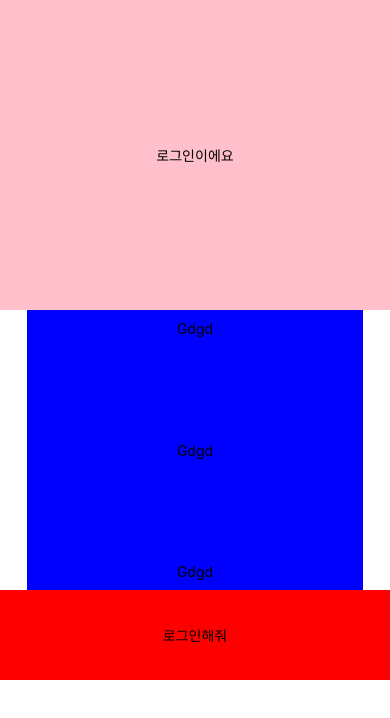
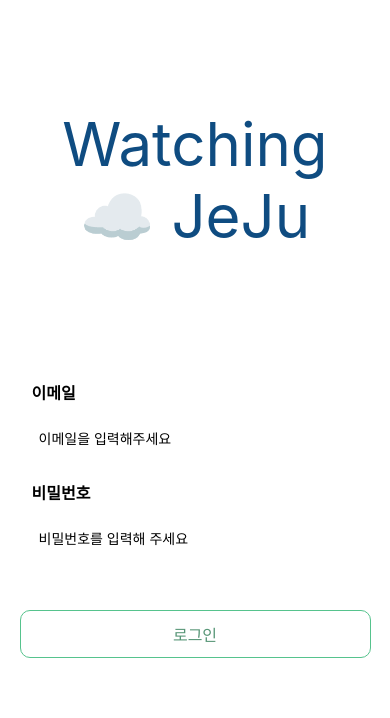
Before and after one commit to limdumb/GoJEJU, a React Native app: screen /LoginView in a window 390 px wide. Shown: the top 718 px of the page. Built offline with nearby package versions, Linux system fonts and the light colour scheme.

Commit message:
[Feat] Login 생성

```diff
--- a/pages/auth/LoginView.tsx
+++ b/pages/auth/LoginView.tsx
@@ -1,19 +1,44 @@
+import { useState } from "react";
 import { StyleSheet } from "react-native";
 import { Text, View } from "react-native";
+import AuthButton from "../../components/AuthButton";
+import AuthLogo from "../../components/AuthLogo";
+import CommonInput from "../../components/CommonInput";
 
 export default function LoginView() {
+  const [emailValue, setEmailValue] = useState("");
+  const [password, setPassword] = useState("");
   return (
     <View style={styles.container}>
-      <View style={styles.logoSection}>
-        <Text>로그인이에요</Text>
-      </View>
-      <View style={styles.loginSelectSection}>
-        <Text>Gdgd</Text>
-        <Text>Gdgd</Text>
-        <Text>Gdgd</Text>
+      <AuthLogo />
+      <View style={styles.authContainer}>
+        <View style={styles.emailContainer}>
+          <CommonInput
+            width="100%"
+            height="54px"
+            changeFunc={setEmailValue}
+            type="text"
+            value={emailValue}
+            backgroundColor={"#EEEEEE"}
+            placeholder={"이메일을 입력해주세요"}
+            label={"이메일"}
+          />
+        </View>
+        <View style={styles.passwordContainer}>
+          <CommonInput
+            width={"100%"}
+            height={"54px"}
+            value={password}
+            backgroundColor={"#EEEEEE"}
+            placeholder={"비밀번호를 입력해 주세요"}
+            changeFunc={setPassword}
+            label={"비밀번호"}
+            type={"password"}
+          />
+        </View>
       </View>
       <View style={styles.signupCheck}>
-        <Text>로그인해줘</Text>
+        <AuthButton children={"로그인"} pressFunction={()=>{}}/>
       </View>
     </View>
   );
@@ -25,26 +50,23 @@ const styles = StyleSheet.create({
     backgroundColor: "#fff",
     alignItems: "center",
   },
-  logoSection: {
-    width: "100%",
-    height: 310,
-    backgroundColor: "pink",
+  signupCheck: {
+    width: "90%",
+    height: 90,
     justifyContent: "center",
     alignItems: "center",
   },
-  loginSelectSection: {
-    height: 280,
-    width: "86%",
-    backgroundColor: "blue",
-    justifyContent: "space-between",
+  emailContainer: {
+    width: "90%",
+    height: 80,
+  },
+  passwordContainer: { width: "90%", height: 80 },
+  authContainer: {
+    width: "100%",
     alignItems: "center",
+    justifyContent: "space-around",
+    height: "26%",
     padding: 10,
-  },
-  signupCheck: {
-    width: "100%",
-    height: 90,
-    justifyContent: "center",
-    alignItems: "center",
-    backgroundColor: "red",
+    marginBottom: 10,
   },
 });
```
